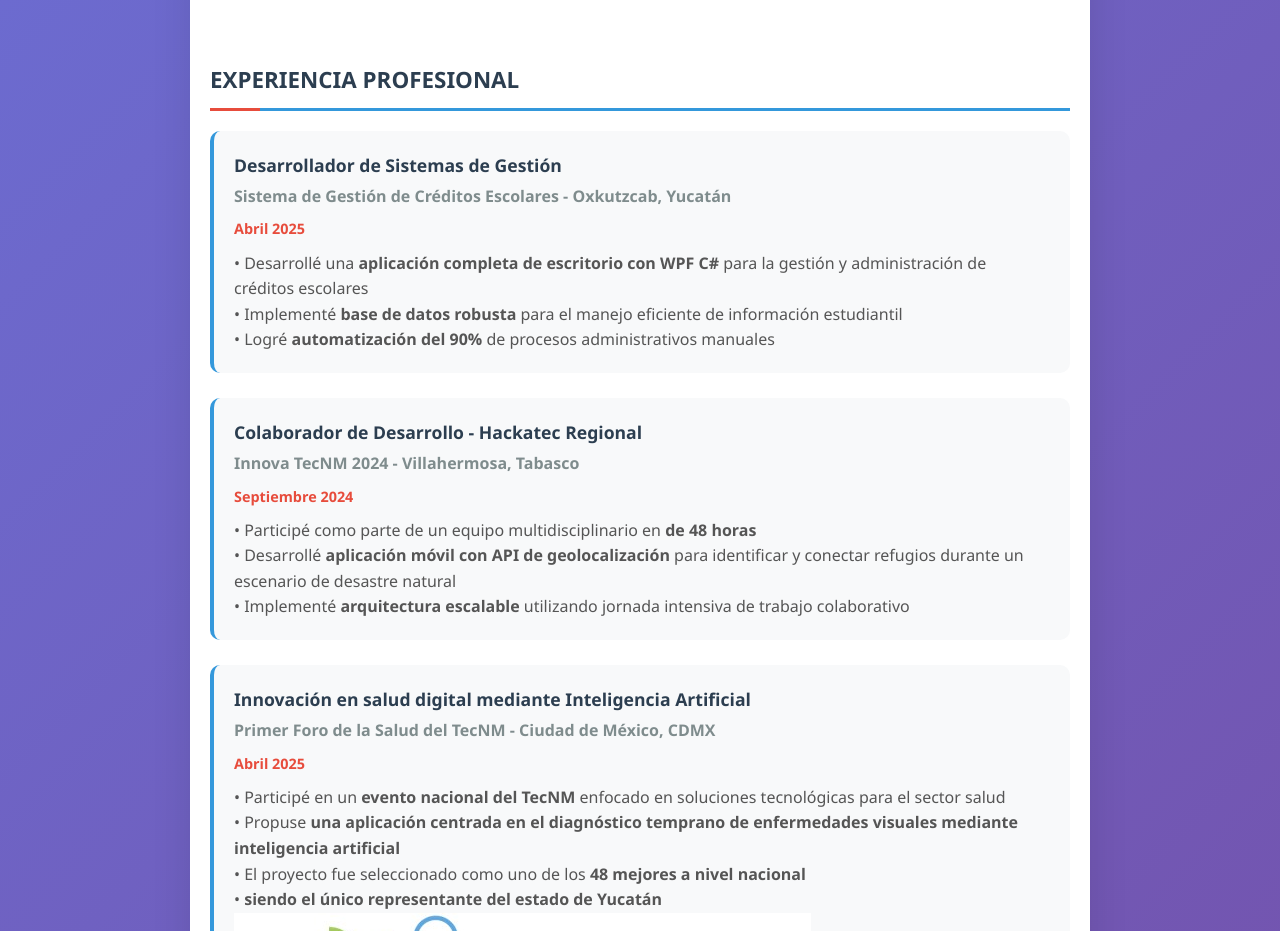
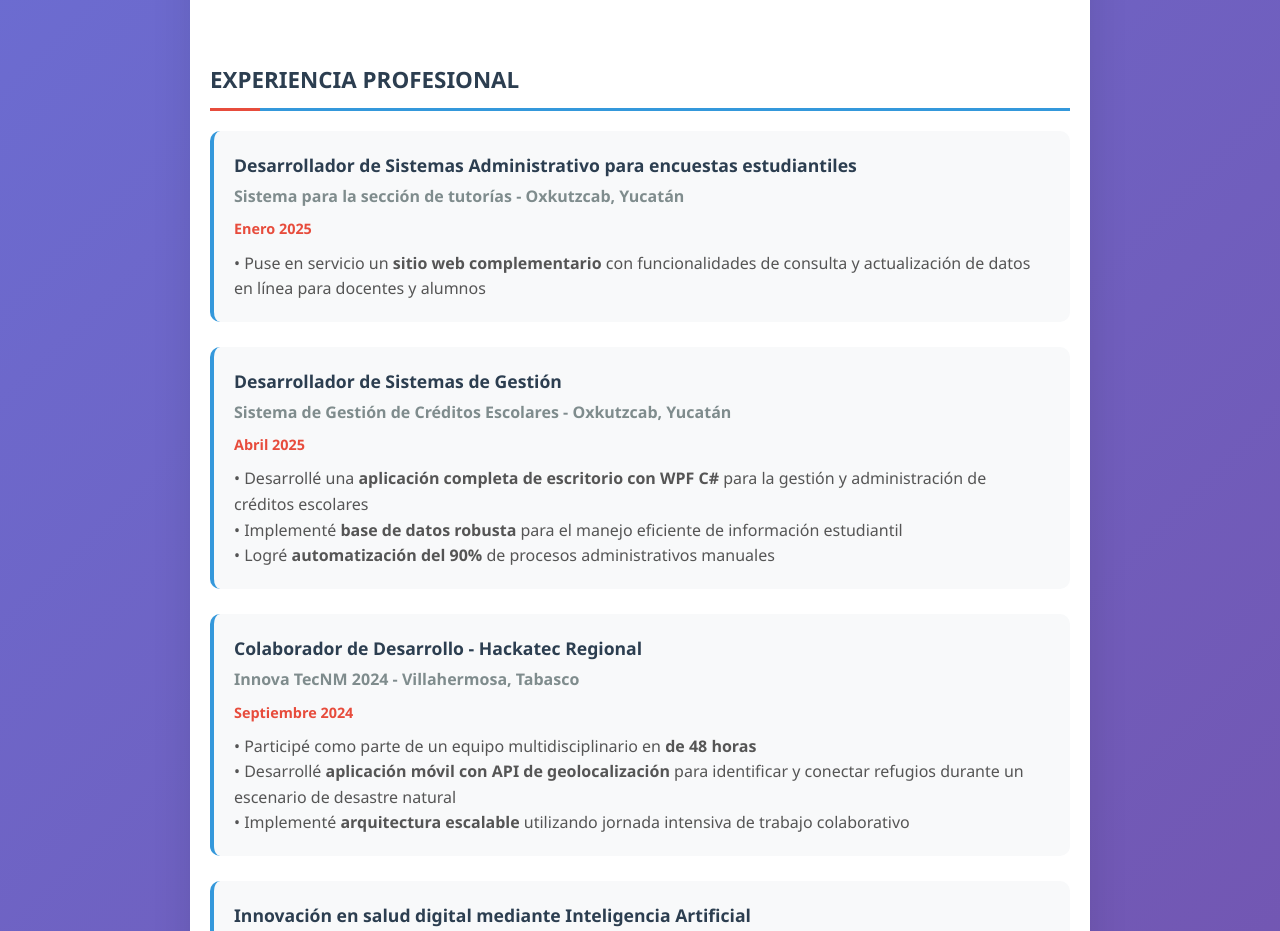
Before and after one commit to Mikesworld-cyber/Miperfil, a plain HTML site: page index.html in a window 1280 px wide. Shown: the part 1946-2877 px from the top of the page. Drawn offline with Linux system fonts and the light colour scheme.

Commit message:
Update index.html

```diff
--- a/index.html
+++ b/index.html
@@ -742,6 +742,15 @@ img{
                 <div class="section">
                     <h2 class="section-title">EXPERIENCIA PROFESIONAL</h2>
 
+                        <div class="experience-item">
+                            <div class="item-title">Desarrollador de Sistemas Administrativo para encuestas estudiantiles</div>
+                            <div class="item-subtitle">Sistema para la sección de tutorías - Oxkutzcab, Yucatán</div>
+                            <div class="item-date">Enero 2025</div>
+                            <div class="item-description">
+    • Puse en servicio un <strong>sitio web complementario</strong> con funcionalidades de consulta y actualización de datos en línea para docentes y alumnos
+  </div>
+</div>
+
                     <div class="experience-item">
                         <div class="item-title">Desarrollador de Sistemas de Gestión</div>
                         <div class="item-subtitle">Sistema de Gestión de Créditos Escolares - Oxkutzcab, Yucatán</div>
```
